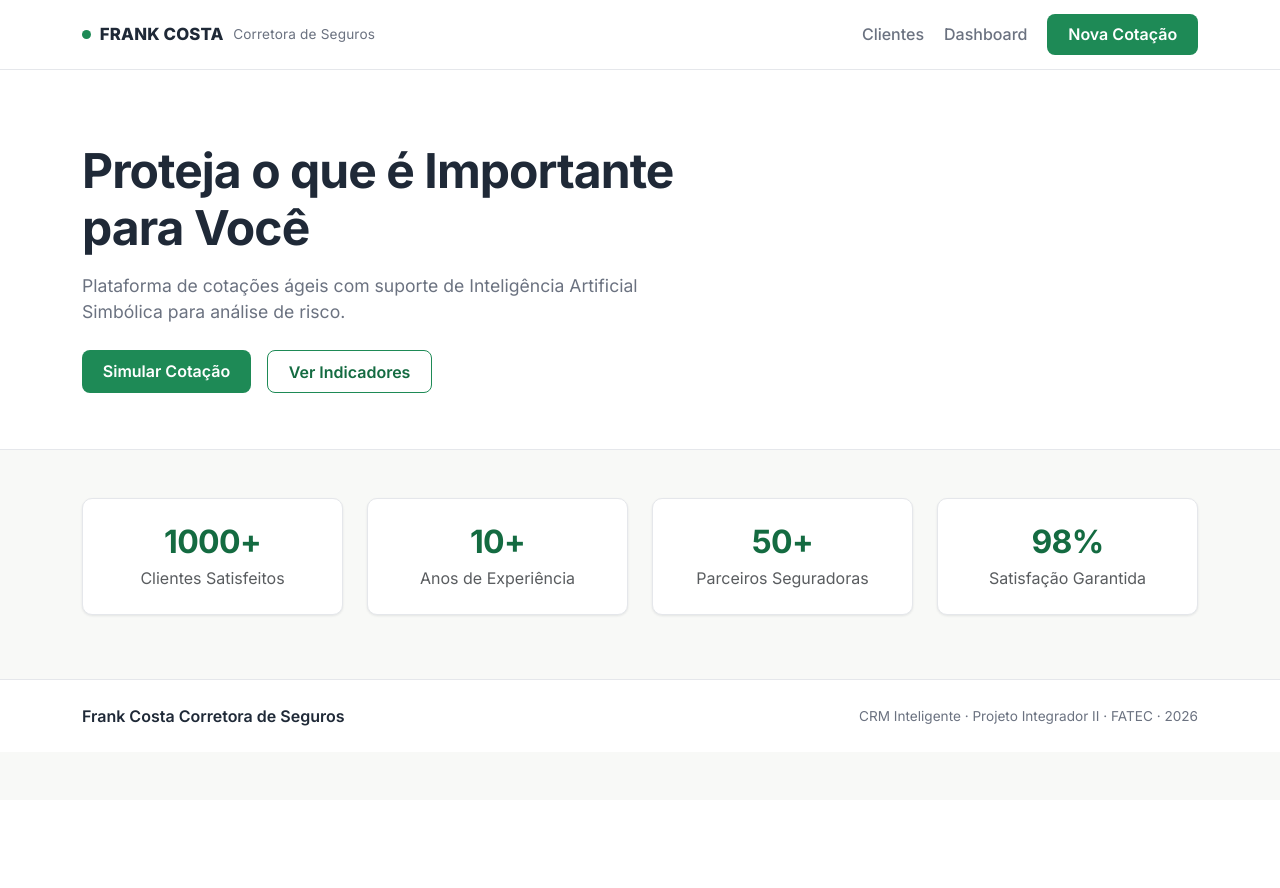
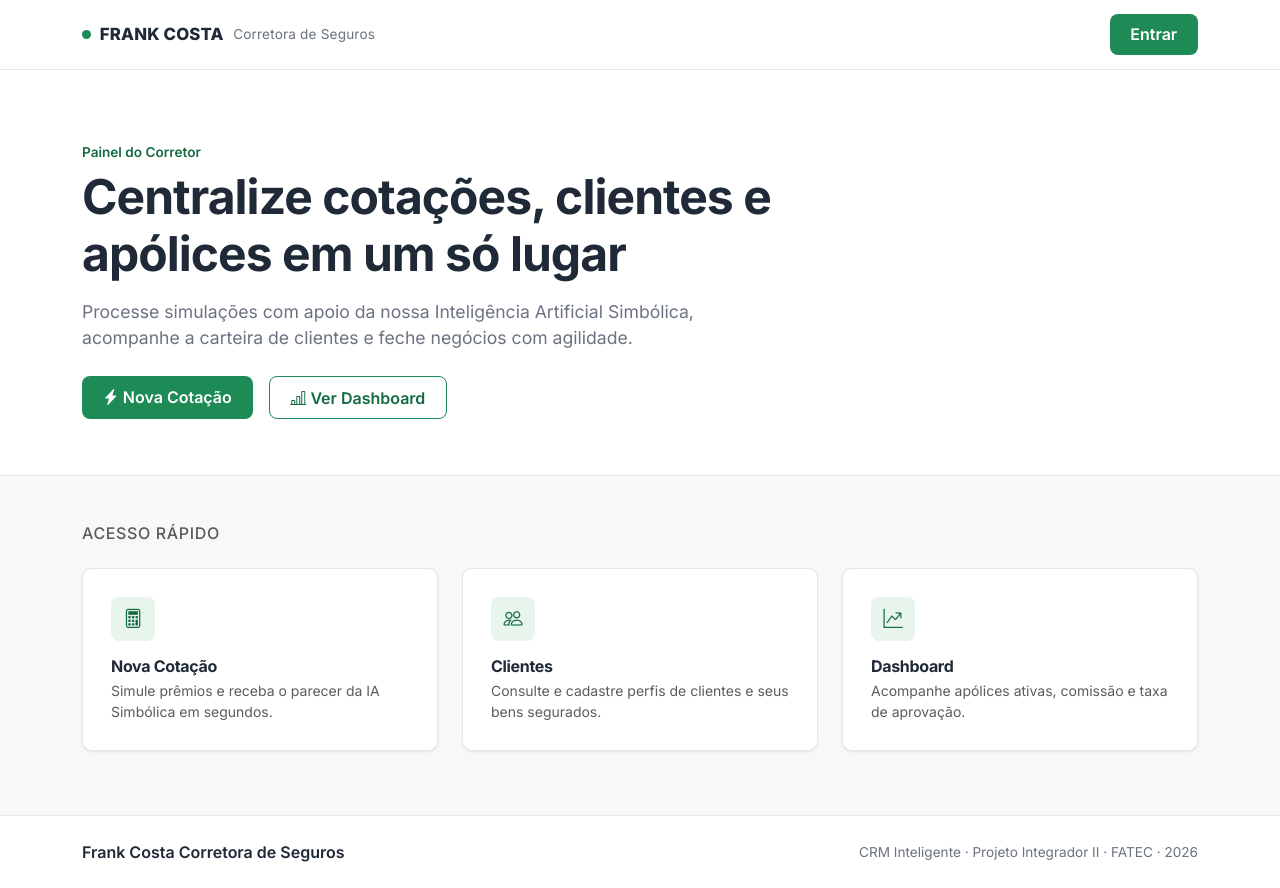
Before and after one commit to Cleverson-Dias/crm-frank-costa, a Django app: page / in a window 1280 px wide. Before the commit the page ends 726 px from the top, so only its background shows below. Run offline with Django 5.2, Linux system fonts and the light colour scheme.

Commit message:
feat(ui): redesenha home como painel do corretor e navbar ciente de login
Cards de acesso rapido, botao Entrar/Sair e link de Administracao visivel apenas para staff.

```diff
--- a/cotacoes/templates/cotacoes/base.html
+++ b/cotacoes/templates/cotacoes/base.html
@@ -5,25 +5,15 @@
     <meta charset="UTF-8">
     <meta name="viewport" content="width=device-width, initial-scale=1.0">
     <title>{% block title %}CRM Inteligente | Frank Costa Corretora{% endblock %}</title>
-
-    <!-- Bootstrap 5 -->
     <link href="https://cdn.jsdelivr.net/npm/bootstrap@5.3.0/dist/css/bootstrap.min.css" rel="stylesheet">
-    <!-- Bootstrap Icons -->
     <link rel="stylesheet" href="https://cdn.jsdelivr.net/npm/bootstrap-icons@1.11.0/font/bootstrap-icons.css">
-
-    <!-- Tipografia -->
     <link rel="preconnect" href="https://fonts.googleapis.com">
     <link rel="preconnect" href="https://fonts.gstatic.com" crossorigin>
     <link href="https://fonts.googleapis.com/css2?family=Inter:wght@400;500;600;700;800&display=swap" rel="stylesheet">
-
-    <!-- CSS do projeto -->
     <link rel="stylesheet" href="{% static 'css/style.css' %}">
-
     {% block extra_head %}{% endblock %}
 </head>
 <body>
-
-    <!-- Navbar -->
     <nav class="navbar navbar-expand-lg navbar-custom sticky-top">
         <div class="container">
             <a class="navbar-brand navbar-brand-custom d-flex align-items-center" href="{% url 'home' %}">
@@ -31,53 +21,68 @@
                 FRANK COSTA
                 <span class="brand-subtitle">Corretora de Seguros</span>
             </a>
-
             <button class="navbar-toggler" type="button" data-bs-toggle="collapse" data-bs-target="#navbarMain">
                 <span class="navbar-toggler-icon"></span>
             </button>
-
             <div class="collapse navbar-collapse" id="navbarMain">
                 <ul class="navbar-nav ms-auto align-items-lg-center gap-lg-1">
+                    {% if user.is_authenticated %}
                         <li class="nav-item">
-                        <a class="nav-link {% if request.resolver_match.url_name == 'listar_clientes' %}active{% endif %}"
-                           href="{% url 'listar_clientes' %}">Clientes</a>
+                            <a class="nav-link {% if request.resolver_match.url_name == 'listar_clientes' %}active{% endif %}" href="{% url 'listar_clientes' %}">Clientes</a>
                         </li>
                         <li class="nav-item">
-                        <a class="nav-link {% if request.resolver_match.url_name == 'dashboard' %}active{% endif %}"
-                           href="{% url 'dashboard' %}">Dashboard</a>
+                            <a class="nav-link {% if request.resolver_match.url_name == 'dashboard' %}active{% endif %}" href="{% url 'dashboard' %}">Dashboard</a>
                         </li>
+                        {% if user.is_staff %}
+                        <li class="nav-item">
+                            <a class="nav-link" href="/admin/" target="_blank" rel="noopener">
+                                <i class="bi-gear"></i> Administração
+                            </a>
+                        </li>
+                        {% endif %}
                         <li class="nav-item ms-lg-2">
                             <a class="btn btn-primary-custom" href="{% url 'nova_cotacao' %}">Nova Cotação</a>
                         </li>
+                        <li class="nav-item dropdown ms-lg-2">
+                            <a class="nav-link dropdown-toggle d-flex align-items-center" href="#" role="button" data-bs-toggle="dropdown" aria-expanded="false">
+                                <i class="bi-person-circle me-1"></i> {{ user.username }}
+                            </a>
+                            <ul class="dropdown-menu dropdown-menu-end">
+                                {% if user.is_staff %}
+                                <li><a class="dropdown-item" href="/admin/" target="_blank" rel="noopener"><i class="bi-gear me-2"></i>Administração</a></li>
+                                <li><hr class="dropdown-divider"></li>
+                                {% endif %}
+                                <li>
+                                    <form method="post" action="{% url 'logout' %}" class="px-3">
+                                        {% csrf_token %}
+                                        <button type="submit" class="dropdown-item ps-0"><i class="bi-box-arrow-right me-2"></i>Sair</button>
+                                    </form>
+                                </li>
+                            </ul>
+                        </li>
+                    {% else %}
+                        <li class="nav-item ms-lg-2">
+                            <a class="btn btn-primary-custom" href="{% url 'login' %}">Entrar</a>
+                        </li>
+                    {% endif %}
                 </ul>
             </div>
         </div>
     </nav>
-
-    <!-- Mensagens do Django (sucesso/erro) -->
     {% if messages %}
         <div class="container mt-3">
             {% for message in messages %}
-                <div class="alert alert-app {% if message.tags %}alert-{{ message.tags }}{% endif %}" role="alert">
-                    {{ message }}
-                </div>
+                <div class="alert alert-app {% if message.tags %}alert-{{ message.tags }}{% endif %}" role="alert">{{ message }}</div>
             {% endfor %}
         </div>
     {% endif %}
-
-    <!-- Conteúdo de cada página -->
-    <main>
-        {% block content %}{% endblock %}
-    </main>
-
-    <!-- Rodapé -->
+    <main>{% block content %}{% endblock %}</main>
     <footer class="footer-custom">
         <div class="container d-flex flex-column flex-md-row justify-content-between align-items-center gap-2">
             <span class="footer-brand">Frank Costa Corretora de Seguros</span>
             <span class="footer-note">CRM Inteligente &middot; Projeto Integrador II &middot; FATEC &middot; {% now "Y" %}</span>
         </div>
     </footer>
-
     <script src="https://cdn.jsdelivr.net/npm/bootstrap@5.3.0/dist/js/bootstrap.bundle.min.js"></script>
     {% block extra_scripts %}{% endblock %}
 </body>
--- a/cotacoes/templates/cotacoes/home.html
+++ b/cotacoes/templates/cotacoes/home.html
@@ -5,47 +5,50 @@
 <section class="hero-section">
     <div class="container">
         <div class="row align-items-center">
-            <div class="col-lg-7">
-                <h1 class="display-5 mb-3">Proteja o que é Importante para Você</h1>
+            <div class="col-lg-8">
+                <p class="dashboard-eyebrow">Painel do Corretor</p>
+                <h1 class="display-5 mb-3">Centralize cotações, clientes e apólices em um só lugar</h1>
                 <p class="lead mb-4">
-                    Plataforma de cotações ágeis com suporte de Inteligência Artificial
-                    Simbólica para análise de risco.
+                    Processe simulações com apoio da nossa Inteligência Artificial Simbólica,
+                    acompanhe a carteira de clientes e feche negócios com agilidade.
                 </p>
                 <div class="d-flex flex-wrap gap-3">
-                    <a href="{% url 'nova_cotacao' %}" class="btn btn-primary-custom">Simular Cotação</a>
-                    <a href="{% url 'dashboard' %}" class="btn btn-outline-custom">Ver Indicadores</a>
+                    <a href="{% url 'nova_cotacao' %}" class="btn btn-primary-custom">
+                        <i class="bi-lightning-charge-fill"></i> Nova Cotação
+                    </a>
+                    <a href="{% url 'dashboard' %}" class="btn btn-outline-custom">
+                        <i class="bi-bar-chart-line"></i> Ver Dashboard
+                    </a>
                 </div>
             </div>
         </div>
     </div>
 </section>
 
-<!-- Métricas -->
+<!-- Acesso rápido aos módulos -->
 <div class="container my-5">
-    <div class="row g-4 text-center">
-        <div class="col-6 col-md-3">
-            <div class="card card-metric p-4">
-                <h3 class="fw-bold mb-1">1000+</h3>
-                <p class="text-muted mb-0">Clientes Satisfeitos</p>
-            </div>
+    <h2 class="h6 text-muted text-uppercase mb-4" style="letter-spacing: 0.04em;">Acesso rápido</h2>
+    <div class="row g-4">
+        <div class="col-md-4">
+            <a href="{% url 'nova_cotacao' %}" class="feature-card">
+                <div class="feature-icon"><i class="bi-calculator"></i></div>
+                <h3 class="h6 fw-bold mb-1">Nova Cotação</h3>
+                <p class="text-muted small mb-0">Simule prêmios e receba o parecer da IA Simbólica em segundos.</p>
+            </a>
         </div>
-        <div class="col-6 col-md-3">
-            <div class="card card-metric p-4">
-                <h3 class="fw-bold mb-1">10+</h3>
-                <p class="text-muted mb-0">Anos de Experiência</p>
-            </div>
+        <div class="col-md-4">
+            <a href="{% url 'listar_clientes' %}" class="feature-card">
+                <div class="feature-icon"><i class="bi-people"></i></div>
+                <h3 class="h6 fw-bold mb-1">Clientes</h3>
+                <p class="text-muted small mb-0">Consulte e cadastre perfis de clientes e seus bens segurados.</p>
+            </a>
         </div>
-        <div class="col-6 col-md-3">
-            <div class="card card-metric p-4">
-                <h3 class="fw-bold mb-1">50+</h3>
-                <p class="text-muted mb-0">Parceiros Seguradoras</p>
-            </div>
-        </div>
-        <div class="col-6 col-md-3">
-            <div class="card card-metric p-4">
-                <h3 class="fw-bold mb-1">98%</h3>
-                <p class="text-muted mb-0">Satisfação Garantida</p>
-            </div>
+        <div class="col-md-4">
+            <a href="{% url 'dashboard' %}" class="feature-card">
+                <div class="feature-icon"><i class="bi-graph-up-arrow"></i></div>
+                <h3 class="h6 fw-bold mb-1">Dashboard</h3>
+                <p class="text-muted small mb-0">Acompanhe apólices ativas, comissão e taxa de aprovação.</p>
+            </a>
         </div>
     </div>
 </div>
--- a/static/css/style.css
+++ b/static/css/style.css
@@ -254,3 +254,40 @@ h1, h2, h3, h4, h5, .display-5 {
     font-size: 0.85rem;
     color: var(--texto-secundario);
 }
+
+
+
+/* ==========================================================================
+   Cards de acesso rápido (home)
+   ========================================================================== */
+.feature-card {
+    display: block;
+    background-color: var(--branco);
+    border: 1px solid var(--borda);
+    border-radius: var(--raio);
+    box-shadow: var(--sombra);
+    padding: 1.75rem;
+    text-decoration: none;
+    color: inherit;
+    height: 100%;
+    transition: border-color 0.15s ease, transform 0.15s ease;
+}
+
+.feature-card:hover {
+    border-color: var(--verde-marca);
+    transform: translateY(-2px);
+    color: inherit;
+}
+
+.feature-icon {
+    width: 44px;
+    height: 44px;
+    display: flex;
+    align-items: center;
+    justify-content: center;
+    background-color: var(--verde-suave);
+    color: var(--verde-marca-escuro);
+    border-radius: 8px;
+    font-size: 1.2rem;
+    margin-bottom: 1rem;
+}
```
Lines whose indentation alone changed are shown as unchanged.
